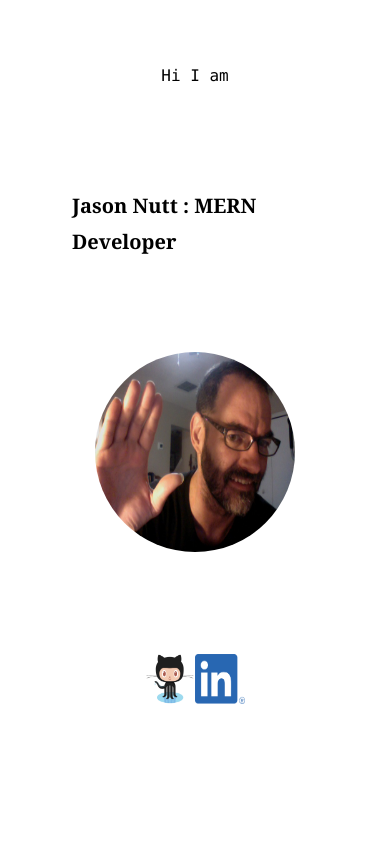
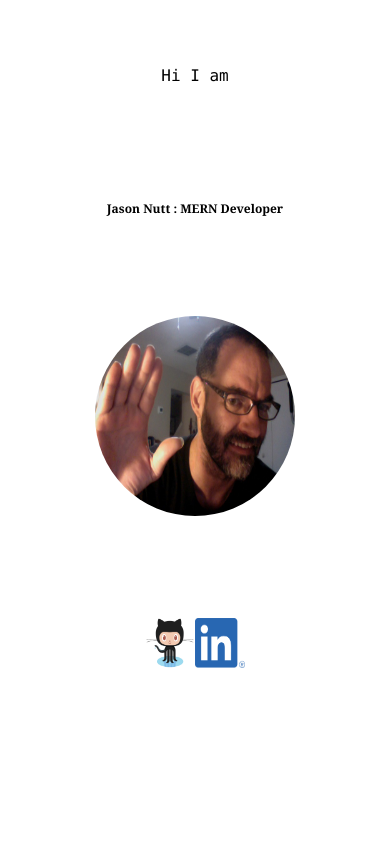
Before and after one commit to jnutt367/jnuttdev, a Next.js app: page / in a window 390 px wide. Shown: the top 844 px of the page. Built offline with nearby package versions, Linux system fonts and the light colour scheme.

Commit message:
commit for title font size on all screen sizes corrected

```diff
--- a/styles/Home.module.css
+++ b/styles/Home.module.css
@@ -337,6 +337,6 @@
 
 @media (max-width: 420px) {
     .title {
-        font-size: 1.rem;
+        font-size: .75rem;
     }
 }
```
